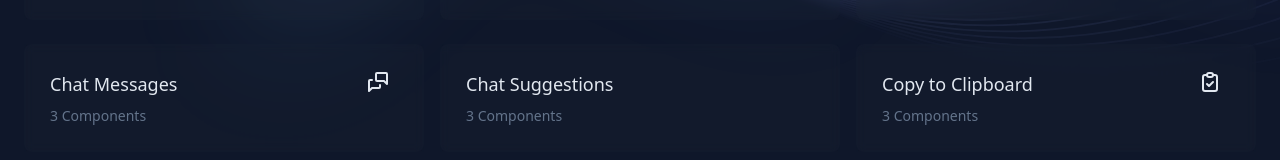
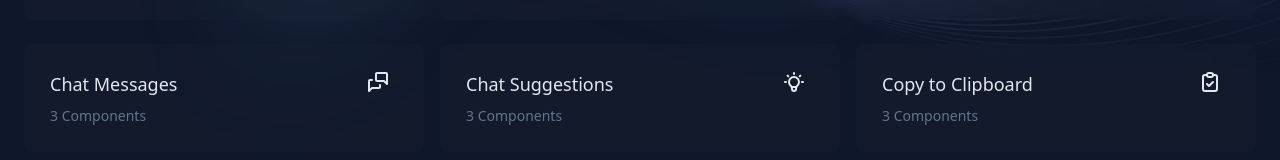
Before and after one commit to LangbaseInc/langui, a Next.js app: page /components in a window 1280 px wide. Shown: the part 738-898 px from the top of the page. Built offline with nearby package versions, Linux system fonts and the light colour scheme.

Commit message:
📦 NEW: Icons

```diff
--- a/src/components/CollectionCard.jsx
+++ b/src/components/CollectionCard.jsx
@@ -13,6 +13,7 @@ export default function CollectionCard({ componentData }) {
     Badges: Icons.Badges,
     ChatContainers: Icons.ChatContainers,
     ChatInputs: Icons.ChatInputs,
+    ChatSuggestions: Icons.ChatSuggestions,
     ChatMessages: Icons.ChatMessages,
     Inputs: Icons.Inputs,
     Pricing: Icons.Pricing,
--- a/src/components/CollectionIcons.jsx
+++ b/src/components/CollectionIcons.jsx
@@ -215,3 +215,21 @@ export const Copy = (
     <path d="M9 14l2 2l4 -4"></path>
   </svg>
 )
+
+export const ChatSuggestions = (
+  <svg
+    xmlns="http://www.w3.org/2000/svg"
+    class="h-6 w-6"
+    viewBox="0 0 24 24"
+    stroke-width="2"
+    stroke="currentColor"
+    fill="none"
+    stroke-linecap="round"
+    stroke-linejoin="round"
+  >
+    <path stroke="none" d="M0 0h24v24H0z" fill="none"></path>
+    <path d="M3 12h1m8 -9v1m8 8h1m-15.4 -6.4l.7 .7m12.1 -.7l-.7 .7"></path>
+    <path d="M9 16a5 5 0 1 1 6 0a3.5 3.5 0 0 0 -1 3a2 2 0 0 1 -4 0a3.5 3.5 0 0 0 -1 -3"></path>
+    <path d="M9.7 17l4.6 0"></path>
+  </svg>
+)
```
